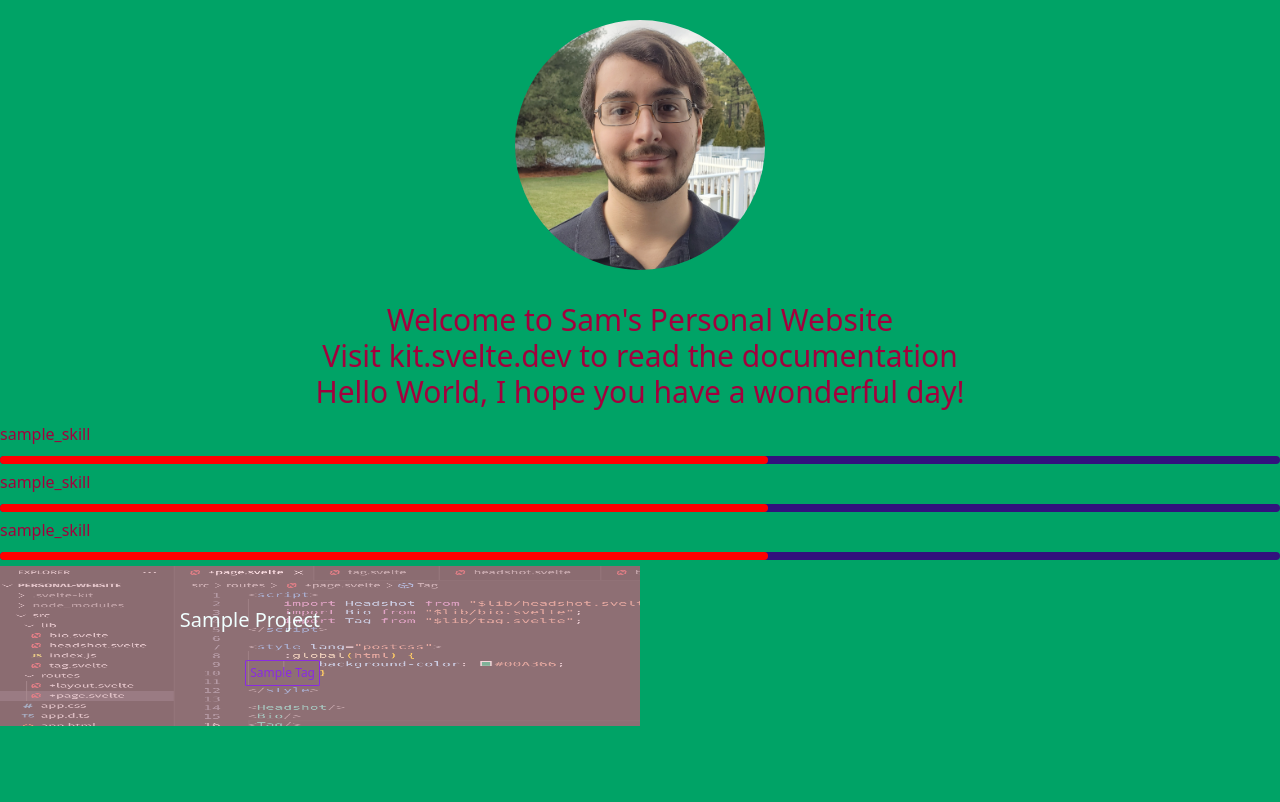
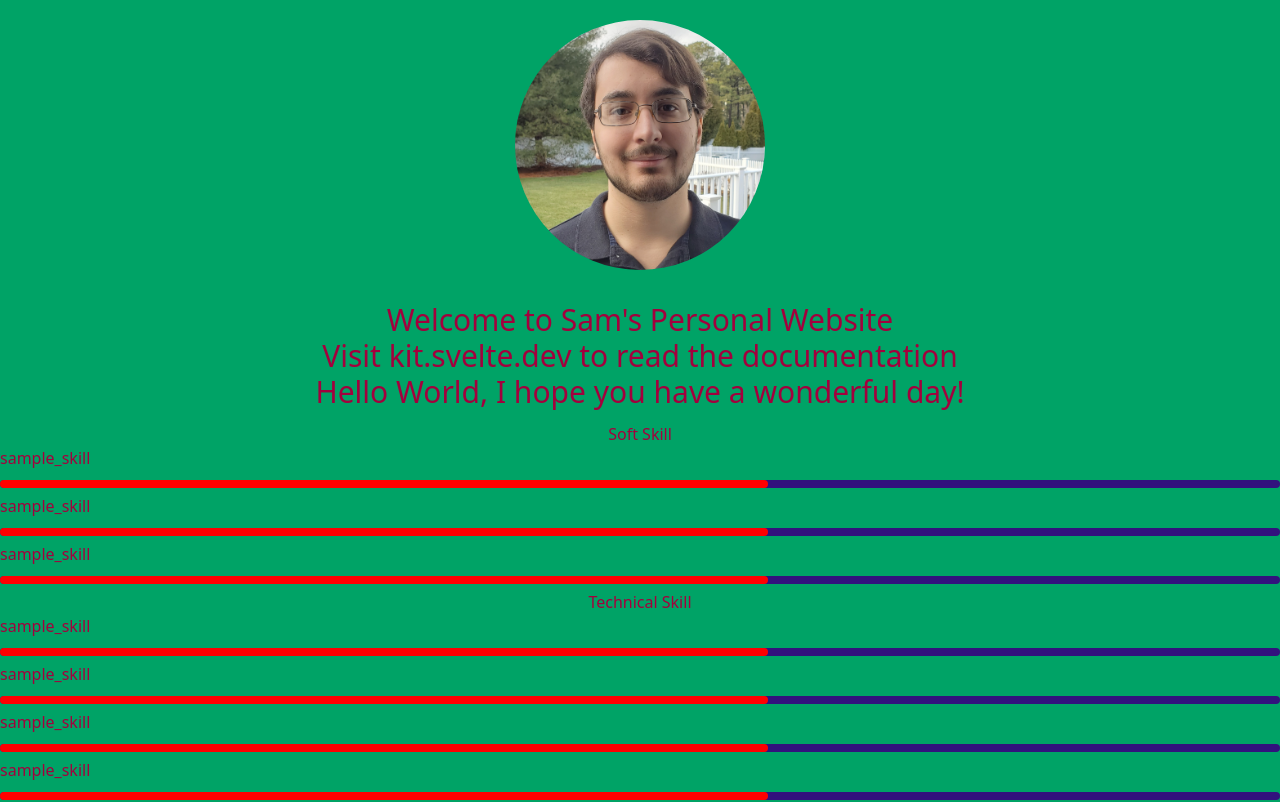
Before and after one commit to samuelsteiger/personal-website, a SvelteKit app: page / in a window 1280 px wide. Shown: the top 802 px of the page. Built offline with nearby package versions, Linux system fonts and the light colour scheme.

Commit message:
Created skill_sheet component

```diff
--- a/src/lib/project_banner.svelte
+++ b/src/lib/project_banner.svelte
@@ -8,7 +8,7 @@
     }
 </style>
 
-<div class="relative w-1/2" style="background-color: pink;">
+<div class="relative" style="background-color: pink;">
     <img class="opacity-50 hover:opacity-60 min-w-full h-40"
     src="personal-website-banner.png" alt="Snippit of Code for this website"/>
     <div class="absolute top-1/4 right-1/2 text-xl">
--- /dev/null
+++ b/src/lib/skill_sheet.svelte
@@ -0,0 +1,23 @@
+<script>
+    import Skill from "./skill.svelte";
+</script>
+
+<style>
+    h1 {
+        text-align: Center;
+    }
+
+</style>
+
+<div>
+    <h1>Soft Skill</h1>
+    <Skill/>
+    <Skill/>
+    <Skill/>
+    <h1>Technical Skill</h1>
+    <Skill/>
+    <Skill/>
+    <Skill/>
+    <Skill/>
+    <Skill/>
+</div>
--- a/src/routes/+page.svelte
+++ b/src/routes/+page.svelte
@@ -3,6 +3,7 @@
 	import Bio from "$lib/bio.svelte";
 	import ProjectBanner from "$lib/project_banner.svelte";
 	import Skill from "$lib/skill.svelte"
+	import SkillSheet from "$lib/skill_sheet.svelte";
 </script>
 
 <style lang="postcss">
@@ -14,7 +15,5 @@
 
 <Headshot/>
 <Bio/>
-<Skill/>
-<Skill/>
-<Skill/>
+<SkillSheet/>
 <ProjectBanner/>
```
